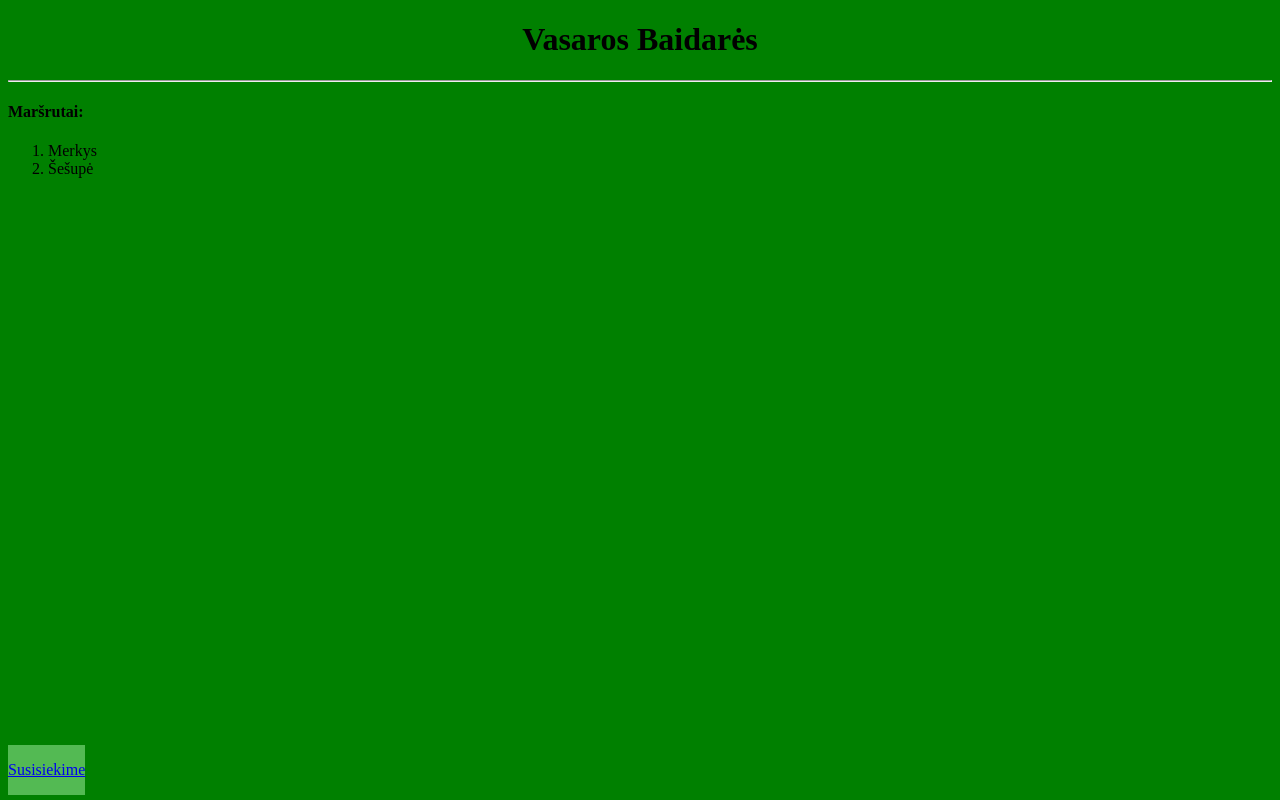
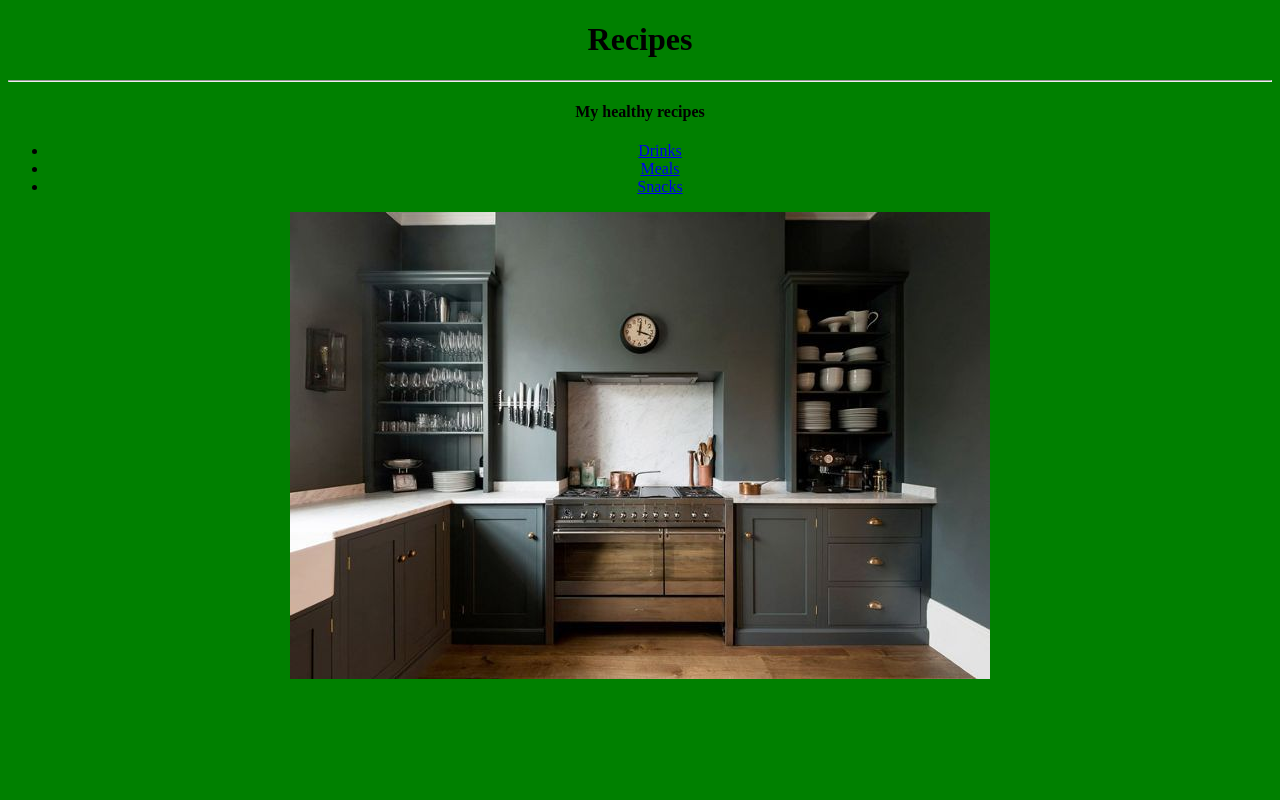
Before and after one commit to TomasBruh/Odin_Recipes, a plain HTML site: page index.html in a window 1280 px wide. Drawn offline with Linux system fonts and the light colour scheme.

Commit message:
Start developement on my Recipes website
I changed my mind about what website I will be creating so I modified
index.html, deleted susisiekite.html and added drinks.html, meals.html
and snacks.html with basic structures to accomodate my change of mind.

```diff
--- a/index.html
+++ b/index.html
@@ -4,24 +4,21 @@
     <meta charset="UTF-8">
     <meta http-equiv="X-UA-Compatible" content="IE=edge">
     <meta name="viewport" content="width=device-width, initial-scale=1.0">
-    <title>Baidarės</title>
+    <title>Recipes</title>
 </head>
 <body bgcolor="green">
     <div align="center">
-        <h1>Vasaros Baidarės</h1>
+        <h1>Recipes</h1>
     </div>
     <hr>
-    <div>
-        <h4>Maršrutai:</h4>
-        <ol>
-            <li>Merkys</li>
-            <li>Šešupė</li>
-        </ol>
-    </div>
-    <div text-align: center align ="center" style="position: absolute; bottom: 5px; background-color: rgb(83, 186, 83)">
-        <p text-align: center>
-            <a href="/susisiekite.html">Susisiekime</a>
-        </p>
+    <div align="center">
+        <h4>My healthy recipes</h4>
+        <ul>
+            <li><a href="drinks.html">Drinks</a></li>
+            <li><a href="meals.html">Meals</a></li>
+            <li><a href="snacks.html">Snacks</a></li>
+        </ul>
+        <img src="clean_kitchen.jpg">
     </div>
 </body>
 </html>
```
Also changed, not shown: drinks.html (added, +19 -0 lines), meals.html (added, +13 -0 lines), snacks.html (added, +13 -0 lines), susisiekite.html (deleted, +0 -21 lines), clean_kitchen.jpg (added).
